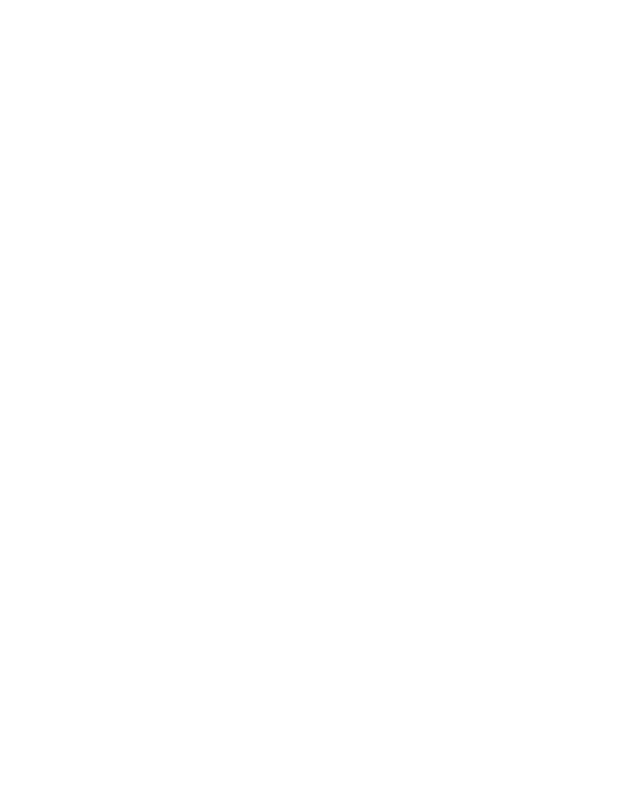
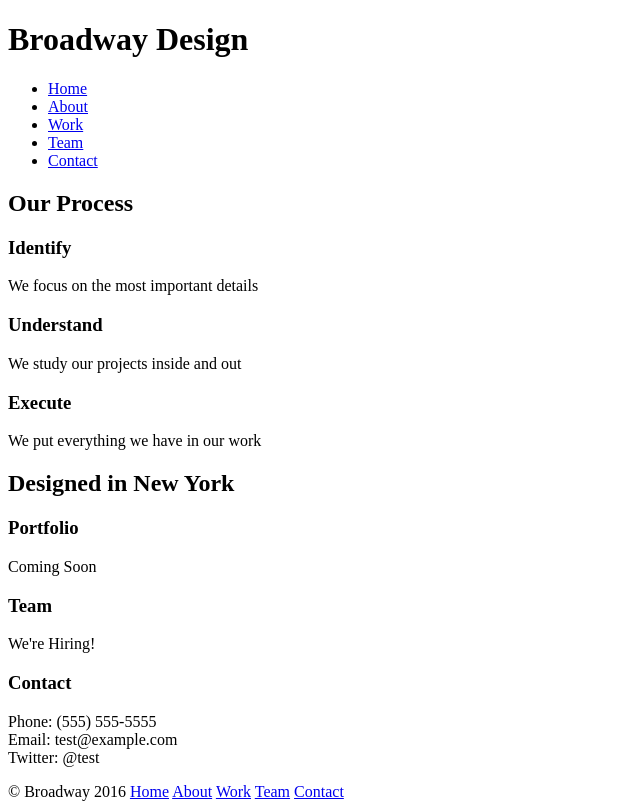
Before and after one commit to FSPNolanJr/broadway, a plain HTML site: page index.html in a window 1280 px wide. Shown: the whole page, without its empty margins (0-640 px from the left). Drawn offline with Linux system fonts and the light colour scheme.

Commit message:
Add HTML Text

```diff
--- a/index.html
+++ b/index.html
@@ -8,6 +8,46 @@
     <title>Broadway</title>
   </head>
   <body>
+    <header>
 
+      <h1>Broadway Design</h1>
+
+      <ul id="headNav">
+        <li><a href="#">Home</a></li>
+        <li><a href="#">About</a></li>
+        <li><a href="#">Work</a></li>
+        <li><a href="#">Team</a></li>
+        <li><a href="#">Contact</a></li>
+      </ul>
+
+    </header>
+
+    <h2 id="processHead">Our Process</h2>
+
+    <h3>Identify</h3>
+    <p>We focus on the most important details</p>
+
+    <h3>Understand</h3>
+    <p>We study our projects inside and out</p>
+
+    <h3>Execute</h3>
+    <p>We put everything we have in our work</p>
+
+    <h2 id="designHead">Designed in New York</h2>
+
+    <h3>Portfolio</h3>
+    <p>Coming Soon</p>
+
+    <h3>Team</h3>
+    <p>We're Hiring!</p>
+
+    <h3>Contact</h3>
+    <p>
+        Phone: (555) 555-5555 <br>
+        Email: test&commat;example.com <br>
+        Twitter: &commat;test
+    </p>
+
+    <footer>&copy; Broadway 2016 <a href="#">Home</a> <a href="#">About</a> <a href="#">Work</a> <a href="#">Team</a> <a href="#">Contact</a></footer>
   </body>
 </html>
```
